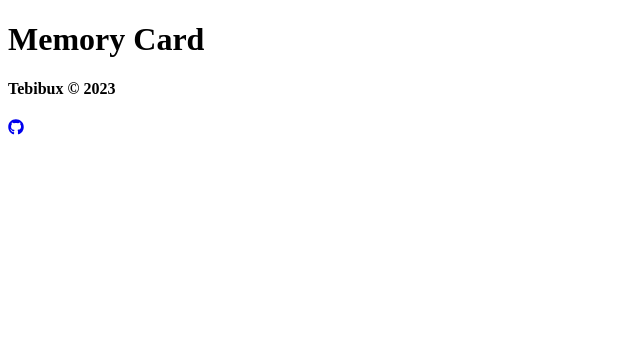
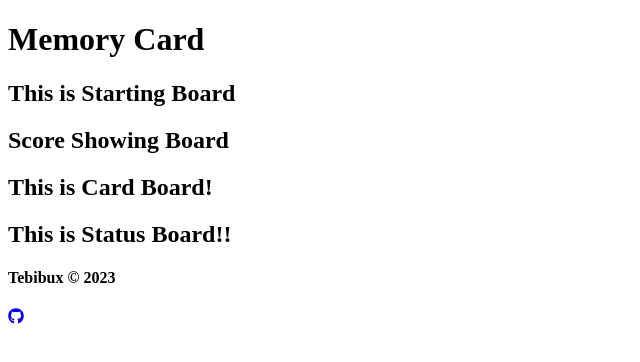
Before and after one commit to Tebibux/memory-card, a React (Create React App) app: page / in a window 1280 px wide. Shown: the top 362 px of the page, without its empty margins (0-640 px from the left). Built offline with nearby package versions, Linux system fonts and the light colour scheme.

Commit message:
component stated

```diff
--- a/src/App.js
+++ b/src/App.js
@@ -1,10 +1,12 @@
 import Footer from "./components/footer/Footer";
 import Header from "./components/header/Header";
+import Main from "./components/main/Main";
 
 function App() {
   return (
     <div>
       <Header />
+      <Main />
       <Footer />
     </div>
   );
--- /dev/null
+++ b/src/components/main/Main.jsx
@@ -0,0 +1,19 @@
+import React from 'react';
+import StartingBoard from './cardBoard/StartingBoard';
+import ScoreBoard from './cardBoard/ScoreBoard';
+import CardBoard from './cardBoard/CardBoard';
+import StatusBoard from './cardBoard/StatusBoard';
+
+function Main() {
+  return (
+	<div>
+		<StartingBoard />
+		<ScoreBoard />
+		<CardBoard />
+		<StatusBoard />
+
+	</div>
+  );
+}
+
+export default Main;
--- /dev/null
+++ b/src/components/main/cardBoard/CardBoard.jsx
@@ -0,0 +1,11 @@
+import React from 'react';
+
+function CardBoard() {
+  return (
+	<div>
+	  <h2>This is Card Board!</h2>
+	</div>
+  );
+}
+
+export default CardBoard;
--- /dev/null
+++ b/src/components/main/cardBoard/ScoreBoard.jsx
@@ -0,0 +1,11 @@
+import React from 'react';
+
+function ScoreBoard() {
+  return (
+	<div>
+		<h2>Score Showing Board</h2>
+	</div>
+  );
+}
+
+export default ScoreBoard;
--- /dev/null
+++ b/src/components/main/cardBoard/StartingBoard.jsx
@@ -0,0 +1,11 @@
+import React from 'react';
+
+function StartingBoard() {
+  return (
+	<div>
+	  <h2>This is Starting Board</h2>
+	</div>
+  );
+}
+
+export default StartingBoard;
--- /dev/null
+++ b/src/components/main/cardBoard/StatusBoard.jsx
@@ -0,0 +1,11 @@
+import React from 'react';
+
+function StatusBoard() {
+  return (
+	<div>
+	  <h2>This is Status Board!!</h2>
+	</div>
+  );
+}
+
+export default StatusBoard;
```
